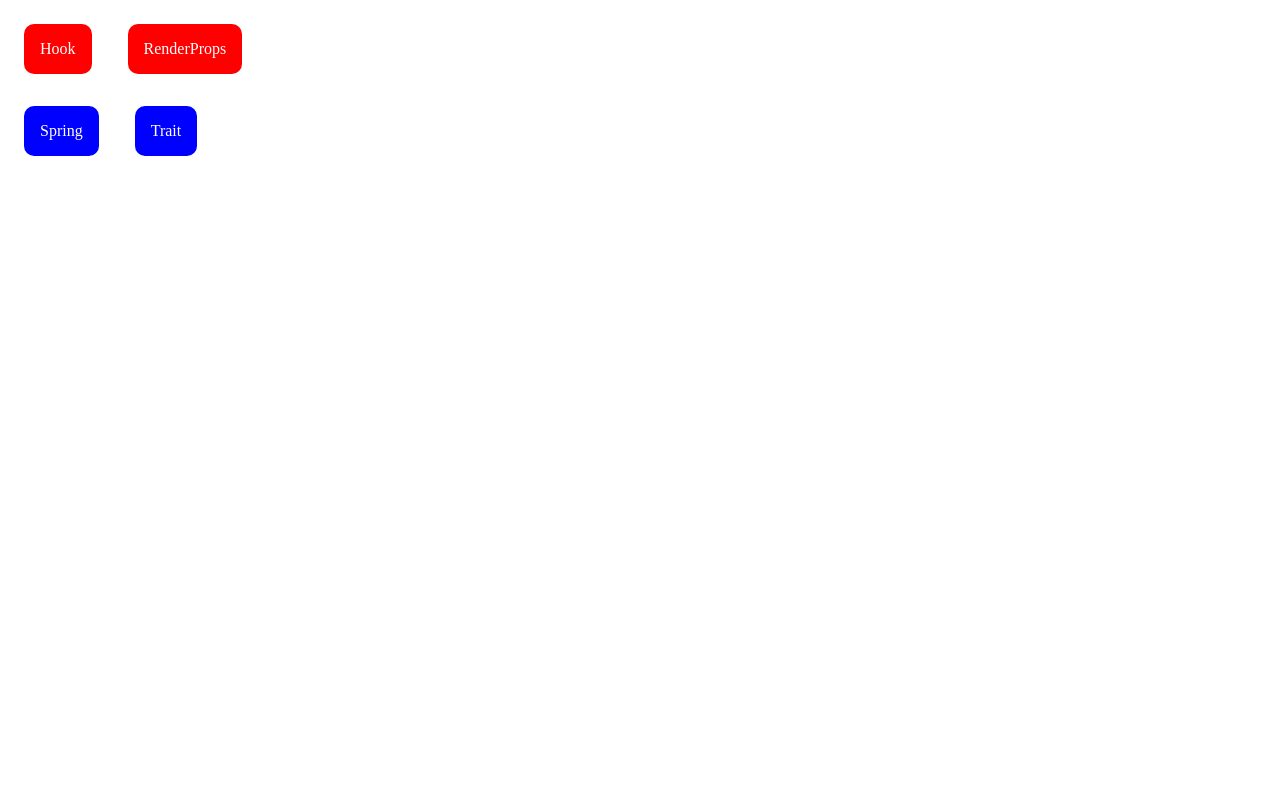
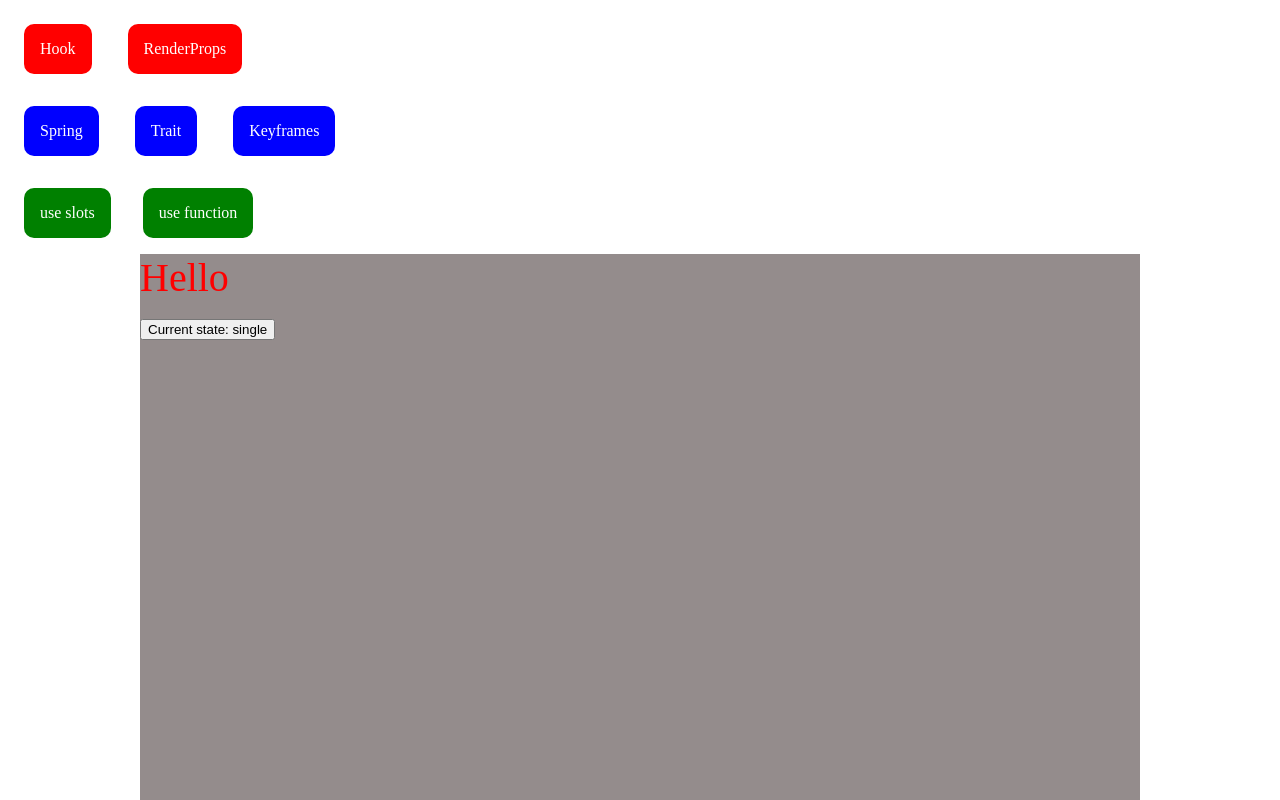
Before and after one commit to fukokami/react-spring-tech-talk, a React app: page /#/render-prop/useKeyframes in a window 1280 px wide. Shown: the top 800 px of the page. Built offline with nearby package versions, Linux system fonts and the light colour scheme; the HTML template or start-up script is replaced by a standard one.

Commit message:
✨ Keyframes (#4)
* ✨ Keyframes

* 🎨  rename

Co-authored-by: Doan Thanh Thang <thangdt@newit.co.jp>

```diff
--- a/package.json
+++ b/package.json
@@ -15,6 +15,7 @@
   "private": true,
   "dependencies": {
     "aos": "^2.3.4",
+    "delay": "^4.4.0",
     "immutable": "^4.0.0-rc.12",
     "prop-types": "^15.7.2",
     "ramda": "^0.27.0",
--- a/src/js/component/render-props/RenderProps.jsx
+++ b/src/js/component/render-props/RenderProps.jsx
@@ -4,6 +4,7 @@ import React, { Component } from 'react';
 import { Link, Switch, Route } from 'react-router-dom';
 import RenderSpring from './widget/RenderSpring.jsx';
 import RenderTrait from './widget/RenderTrait.jsx';
+import RenderKeyframes from './widget/RenderKeyframes.jsx';
 
 export default class RenderProps extends Component {
     render() {
@@ -12,11 +13,14 @@ export default class RenderProps extends Component {
                 <Link className="blue" to="/render-prop/useSpring">Spring</Link>
                 &nbsp;
                 <Link className="blue" to="/render-prop/useTrait">Trait</Link>
+                &nbsp;
+                <Link className="blue" to="/render-prop/useKeyframes">Keyframes</Link>
 
                 <br />
                 <Switch>
                     <Route path="/render-prop/useSpring" component={RenderSpring} />
                     <Route path="/render-prop/useTrait" component={RenderTrait} />
+                    <Route path="/render-prop/useKeyframes" component={RenderKeyframes} />
                 </Switch>
             </div>
         );
--- /dev/null
+++ b/src/js/component/render-props/widget/RenderKeyframes.jsx
@@ -0,0 +1,135 @@
+'use strict';
+
+import React, { Component } from 'react';
+import { Keyframes, animated, config } from 'react-spring/renderprops';
+import delay from 'delay';
+
+const Slots = Keyframes.Spring({
+
+    // Single props
+    single: { color: 'red' },
+    // Chained animations (arrays)
+    arrayChained: [{ color: 'red' }, { color: 'blue' }, {color: 'green'}],
+    // Functions with side-effects with access to component props
+    wiggle: async (next) => {
+        await next({ left: 100, from: { left: 0 }, config: config.wobbly });
+        await delay(1000);
+        await next({ left: 0, from: { left: 100 }, config: config.wobbly });
+    }
+});
+
+const Function = Keyframes.Spring(async next => {
+    // eslint-disable-next-line no-constant-condition
+    while (true) {
+        await next({
+            from: { opacity: 0, width: 50, height: 50, background: 'black' },
+            opacity: 1,
+            width: 100,
+            height: 100,
+            background: 'orange',
+        });
+        await next({
+            from: { left: '0%' },
+            left: '90%',
+            background: 'green',
+        });
+        next({
+            from: { top: '0%' },
+            top: '90%',
+            background: 'plum',
+            config: config.wobbly,
+        });
+        await delay(100); // don't wait for the animation above to finish, go to the next one in 0.1s
+        await next({ left: '0%', background: 'pink' });
+        await next({
+            top: '0%',
+            background: 'violet',
+        });
+        await next({
+            opacity: 0,
+            width: 40,
+            height: 40,
+            background: 'black',
+        });
+    }
+});
+
+export default class RenderKeyframes extends Component {
+
+    constructor(props) {
+        super(props);
+
+        this.state = {
+            type: 1,
+            s: 'single'
+        };
+    }
+
+    handleOnClick(val) {
+        if (typeof (val) === 'number')
+            this.setState({ type: val });
+    }
+
+    changeState() {
+        const { s } = this.state;
+
+        switch (s) {
+            case 'single':
+                this.setState({ s: 'arrayChained' });
+                break;
+            case 'arrayChained':
+                this.setState({ s: 'wiggle' });
+                break;
+            case 'wiggle':
+                this.setState({ s: 'single' });
+                break;
+            default:
+                this.setState({ s: 'single' });
+        }
+    }
+
+    render() {
+        const { type } = this.state;
+        return (
+            <div>
+                <a className="green" onClick={() => this.handleOnClick(1)}>use slots</a>
+                <a className="green" onClick={() => this.handleOnClick(2)}>use function</a>
+
+                <div className="container">
+                    {
+                        type === 1
+                            ? (
+                                <>
+                                <Slots
+                                    reset={true}
+                                    state={this.state.s}
+                                >
+                                    {
+                                        props => (
+                                            <animated.div style={{ position: 'relative', fontSize: 40, ...props }} >
+                                                Hello
+
+                                            </animated.div>
+                                        )
+                                    }
+
+                                </Slots>
+                                <br />
+                                <button onClick={() => this.changeState()}>{`Current state: ${this.state.s}`}</button>
+                                </>
+                            )
+                            : (
+                                <Function>
+                                    {props => (
+                                        <animated.div
+                                            style={{ position: 'relative', borderRadius: '50%', ...props }}
+                                        />
+                                    )}
+                                </Function>
+                            )
+                    }
+                </div>
+            </div>
+        );
+    }
+}
```
Also changed, not shown: 1 other file (tests, documents, lock files or other folders).
